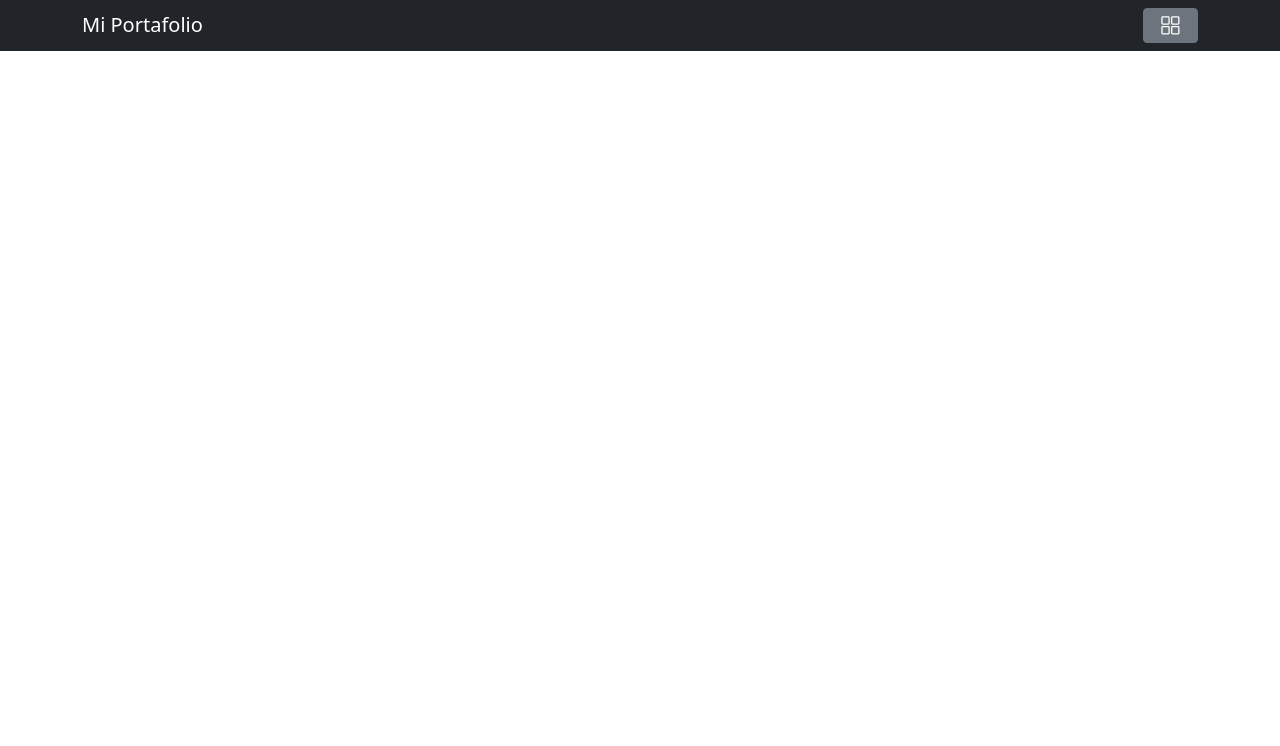
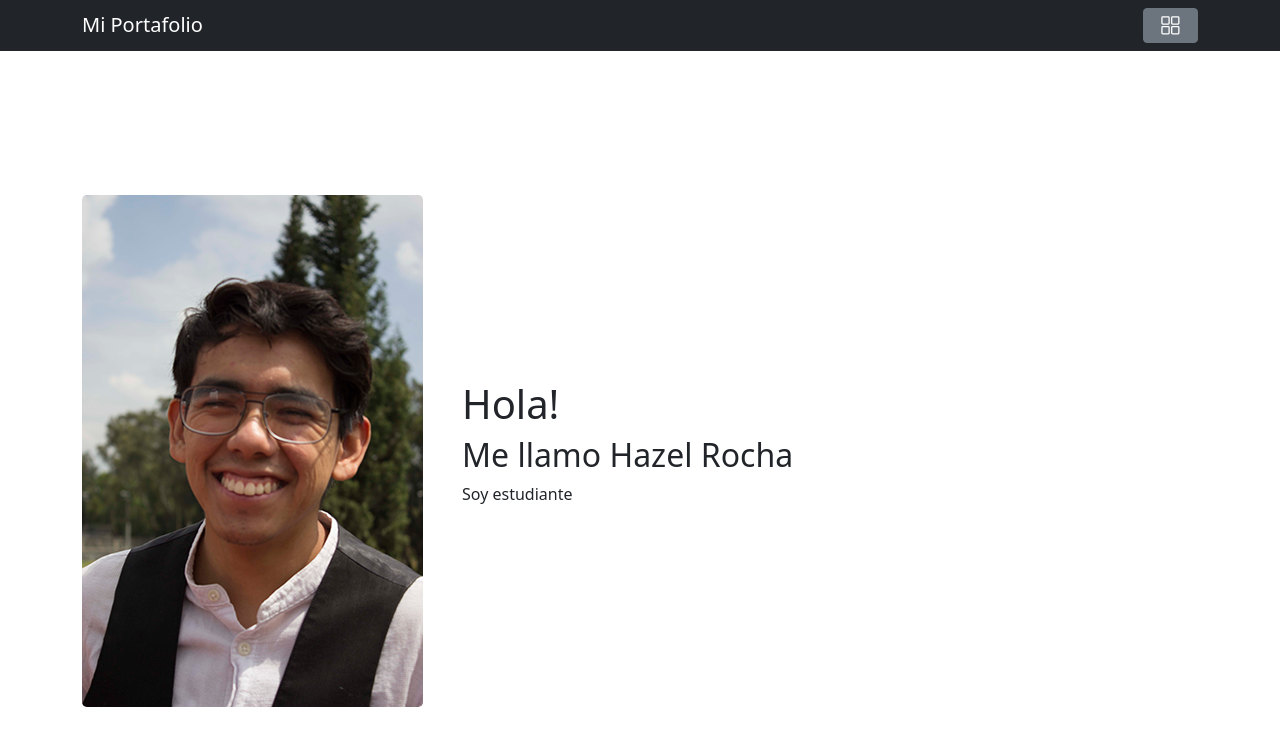
Before and after one commit to zartqrom/dev-portafolio, a website: page index.html in a window 1280 px wide. Drawn offline with nearby package versions, Linux system fonts and the light colour scheme.

Commit message:
Se culminó la codificiacion del inicio de la página

```diff
--- a/index.html
+++ b/index.html
@@ -8,6 +8,7 @@
     <link rel="stylesheet" href="/css/custom.css">
 </head>
 <body>
+    <!--Barra de navegación-->
     <nav class="navbar navbar-dark bg-dark">
         <div class="container-lg">
             <span class="navbar-brand mb-0 h1">Mi Portafolio</span>
@@ -16,6 +17,7 @@
                     <ion-icon name="grid-outline"></ion-icon>
                 </button>
                 <ul class="dropdown-menu dropdown-menu-dark dropdown-menu-end" aria-labelledby="dropdownMenuButton">
+                    <li><a class="dropdown-item" href="#">Inicio</a></li>
                     <li><a class="dropdown-item" href="#">Acerca de mí</a></li>
                     <li><a class="dropdown-item" href="#">Proyectos</a></li>
                     <li><a class="dropdown-item" href="#">Contacto</a></li>
@@ -23,6 +25,26 @@
             </div>
         </div>
     </nav>
+    <!--Sección de inicio-->
+    <section class="home">
+        <div class="container">
+            <div class="row min-vh-100 align-items-center align-content-center">
+                <div class="col-12 col-md-4">
+                    <div id="foto-portada text-center">
+                        <img src="/img/Foto.png" alt="Foto Portada"
+                            class="img-fluid rounded-3 mw-100"/>
+                    </div>
+                </div>
+                <div class="col-12 col-md-8">
+                    <div class="resumen">
+                        <h1>Hola!</h1>
+                        <h2>Me llamo Hazel Rocha</h2>
+                        <p>Soy estudiante</p>
+                    </div>
+                </div>
+            </div>
+        </div>
+    </section>
     <!--Scripts-->
     <script type="module" src="https://unpkg.com/ionicons@5.4.0/dist/ionicons/ionicons.esm.js"></script>
     <script src="/js/popper.js"></script>
```
Also changed, not shown: img/Foto.png (added).
